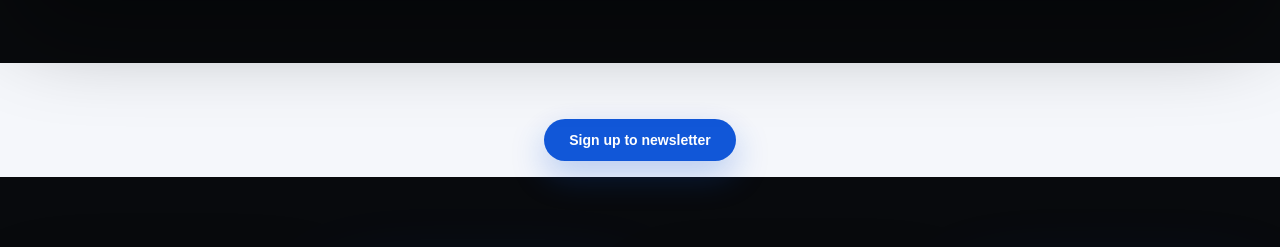
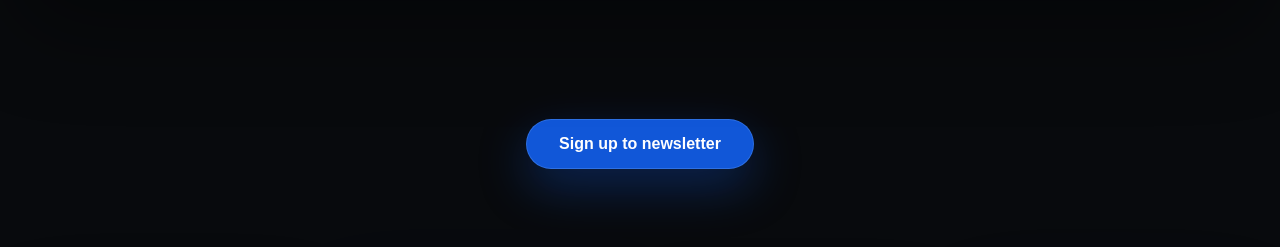
Before and after one commit to Nicho9/elite-pocket-pt-landing, a Next.js app: page / in a window 1280 px wide. Shown: the part 795-1042 px from the top of the page. Built offline with nearby package versions, Linux system fonts and the light colour scheme.

Commit message:
Refine newsletter CTA styling

```diff
--- a/src/app/page.tsx
+++ b/src/app/page.tsx
@@ -417,11 +417,11 @@ export default function Home() {
         </div>
       </section>
 
-      <section className="bg-[#F5F7FB] px-4 pb-4 pt-10 sm:px-5 sm:pt-12 lg:pt-14">
+      <section className="bg-[#080A0D] px-4 pb-5 pt-10 sm:px-5 sm:pb-6 sm:pt-12 lg:pb-7 lg:pt-14">
         <div className="mx-auto flex max-w-7xl justify-center">
           <a
             href="#newsletter"
-            className="inline-flex items-center justify-center rounded-full border border-[#1157D8]/20 bg-[#1157D8] px-6 py-2.5 text-sm font-extrabold text-white shadow-[0_14px_34px_rgba(17,87,216,0.28)] transition hover:-translate-y-0.5 hover:bg-[#0A39A8] hover:shadow-[0_18px_44px_rgba(17,87,216,0.36)]"
+            className="inline-flex min-h-12 items-center justify-center rounded-full border border-[#6EA8FF]/30 bg-[#1157D8] px-8 py-3 text-base font-extrabold text-white shadow-[0_18px_48px_rgba(17,87,216,0.34)] transition hover:-translate-y-0.5 hover:bg-[#0A39A8] hover:shadow-[0_24px_60px_rgba(17,87,216,0.44)]"
           >
             Sign up to newsletter
           </a>
```
